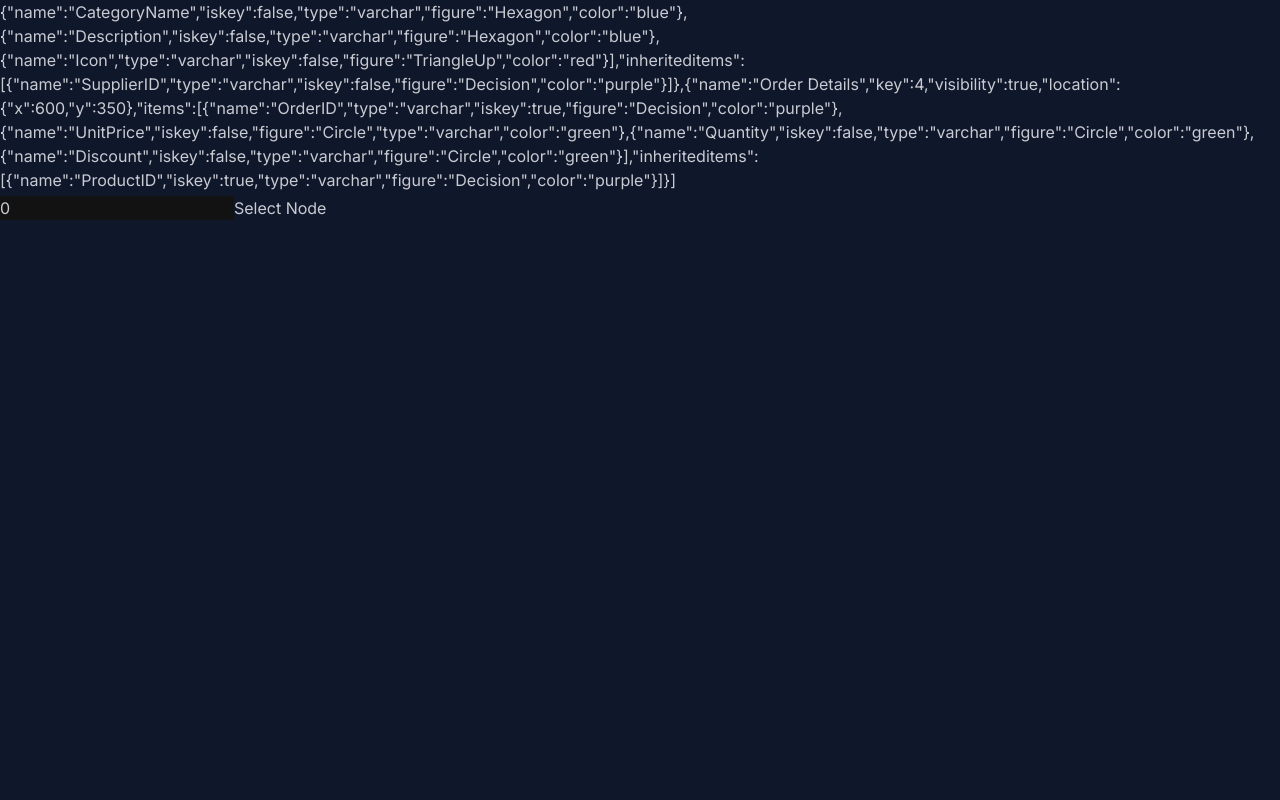
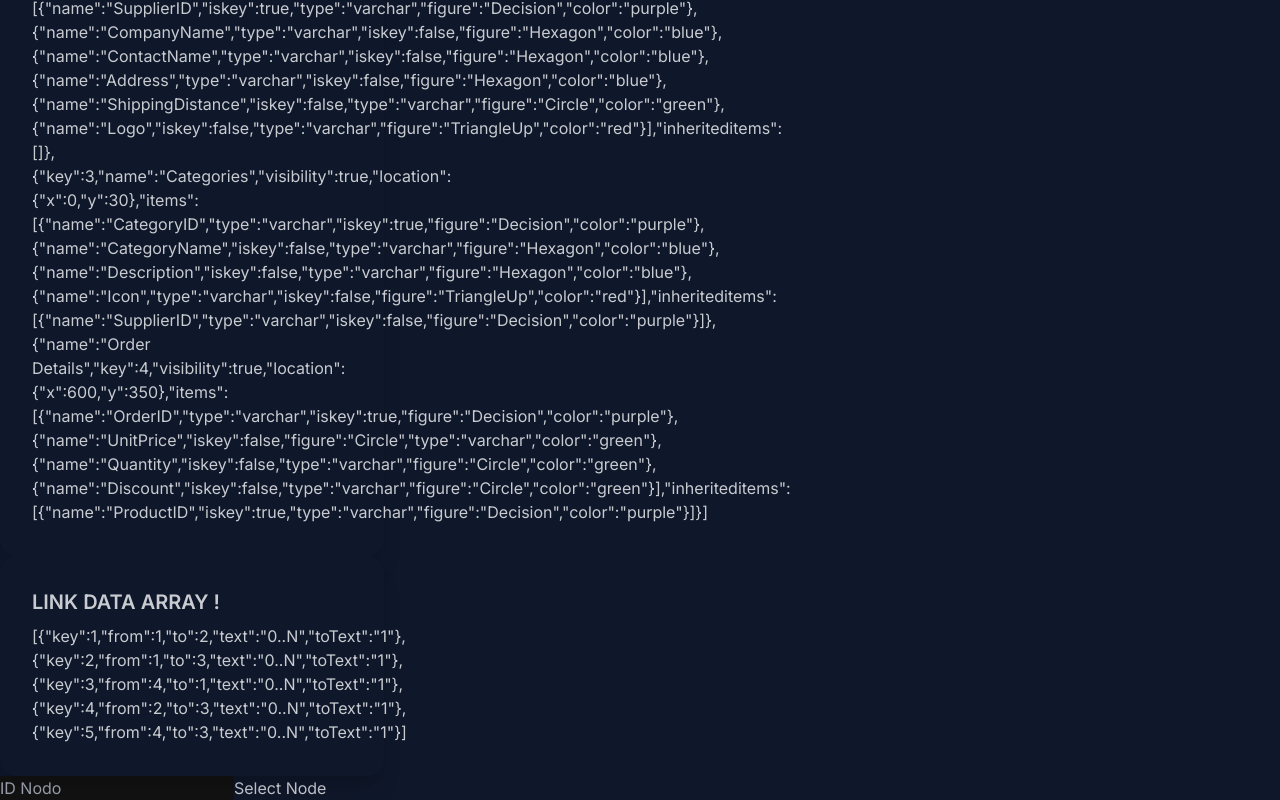
Before and after one commit to TempooDev/erdiagrams-react, a Next.js app: page /board/123 in a window 1280 px wide. Shown: the part 428-1228 px from the top of the page. Before the commit the page ends 800 px from the top, so only its background shows below. Built offline with nearby package versions, Linux system fonts and the light colour scheme; no server answers.

Commit message:
seleccion del elemento

```diff
--- a/app/components/board/Board.tsx
+++ b/app/components/board/Board.tsx
@@ -229,6 +229,8 @@ class Board extends React.Component<DiagramProps> {
     this.props.store.setSkips(false);
   }
   public handleInspectorChange = (newData: go.ObjectData) => {
+    this.props.store.modifyNode(newData.key, newData);
+    this.props.store.setSelectedData({});
     // Crear un objeto IncrementalData que describe los cambios
     const obj: go.IncrementalData = {
       modifiedNodeData: [newData], // Supongamos que estás modificando un nodo
@@ -241,7 +243,7 @@ class Board extends React.Component<DiagramProps> {
   public render() {
     const selectedData: go.ObjectData = this.props.store.selectedData;
     let inspector;
-    if (selectedData !== null) {
+    if (Object.keys(selectedData).length > 0) {
       inspector = (
         <SelectionInspector
           selectedData={selectedData}
@@ -252,7 +254,19 @@ class Board extends React.Component<DiagramProps> {
 
     return (
       <div>
-        <span>{JSON.stringify(this.props.store.nodeDataArray)}</span>
+        <div className="card w-96 bg-base-100 shadow-xl">
+          <div className="card-body">
+            <h2 className="card-title"> NODE DATA ARRAY !</h2>
+            <span>{JSON.stringify(this.props.store.nodeDataArray)}</span>
+          </div>
+        </div>
+        <div className="card w-96 bg-base-100 shadow-xl">
+          <div className="card-body">
+            <h2 className="card-title"> LINK DATA ARRAY !</h2>
+            <span>{JSON.stringify(this.props.store.linkDataArray)}</span>
+          </div>
+        </div>
+
         {/* <DiagramWrapper
       nodeDataArray={this.props.store.nodeDataArray}
       linkDataArray={this.props.store.linkDataArray}
@@ -261,37 +275,32 @@ class Board extends React.Component<DiagramProps> {
       onDiagramEvent={this.handleDiagramChange}
       onModelChange={this.handleModelChange}
       /> */}
-        <label></label>
         <form onSubmit={this.handleSelectNode}>
           <input
-            type="number"
             placeholder="ID Nodo"
-            value={this.keySelected}
             onChange={(e: React.ChangeEvent<HTMLInputElement>) => {
+              this.props.store.removeSelectedData();
               this.keySelected = parseInt(e.target.value);
             }}
-            readOnly // Add the readOnly attribute to make the input field read-only
           ></input>
           <button type="submit">Select Node</button>
         </form>
-        <dialog id="my_modal_2" className="modal">
+        {Object.keys(selectedData).length > 0 && (
           <div className="modal-box">{inspector}</div>
-        </dialog>
+        )}
       </div>
     );
   }
 
-  public handleSelectNode(event: React.FormEvent) {
+  handleSelectNode = (event: React.FormEvent) => {
     event.preventDefault();
-    const modal = document.getElementById('my_modal_2') as HTMLDialogElement;
     const node = this.props.store.nodeDataArray.find(
       (x) => x.key === this.keySelected
     );
     if (node) {
       this.props.store.setSelectedData(node);
-      modal.showModal();
     }
-  }
+  };
 }
 
 function getDiagram(id: any) {
--- a/app/components/inspector/SelectionInspector.tsx
+++ b/app/components/inspector/SelectionInspector.tsx
@@ -123,7 +123,6 @@ const SelectionInspector: React.FC<SelectionInspectorProps> = (
                     type="checkbox"
                     name={`${index}`}
                     checked={item.isKey}
-                    defaultChecked={item.isKey}
                     onChange={handleChange}
                   />
                 </label>
```
